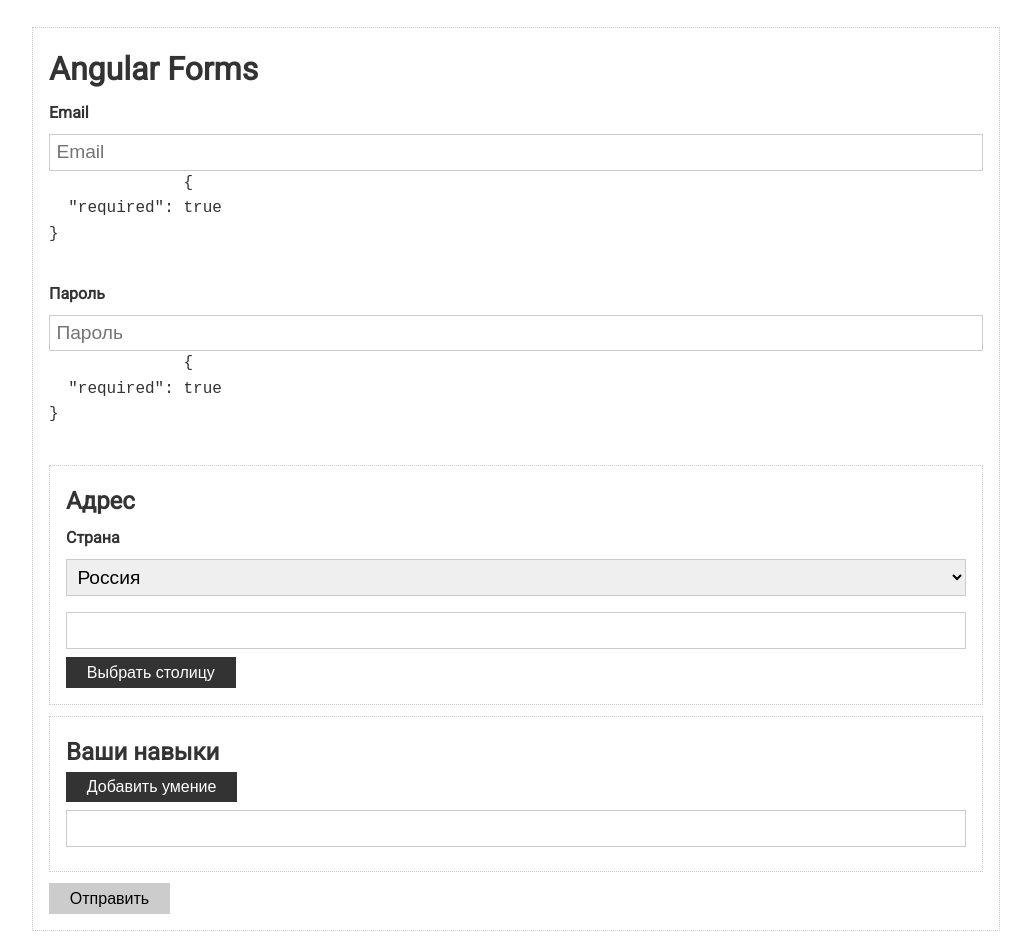
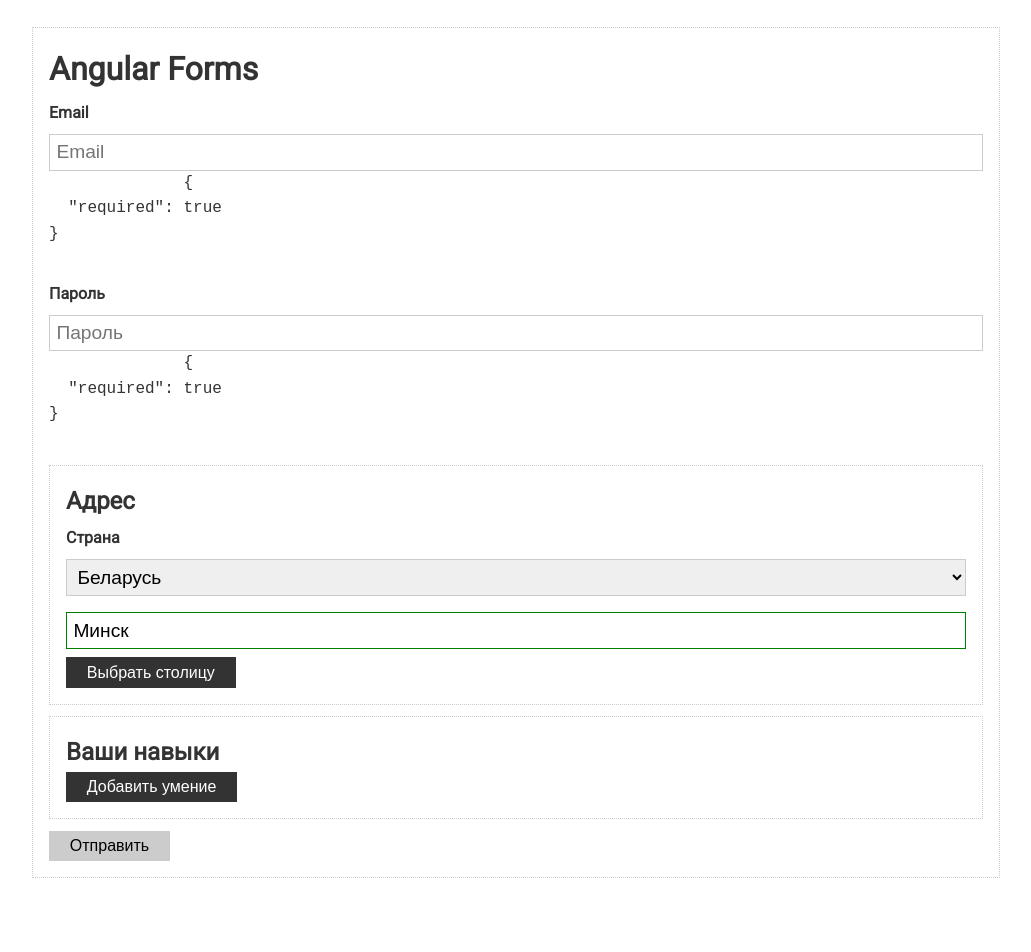
Before and after one commit to EvadS/AngularLearning, an Angular app in the folder Angular8/LearningStep/validations/validation/: page / in a window 1280 px wide. Shown: the top 952 px of the page, without its empty margins (124-1155 px from the left). After the commit the page ends 906 px from the top, so only its background shows below. Built offline with nearby package versions, Linux system fonts and the light colour scheme.

Commit message:
Learning. Form group validation and binding

```diff
--- a/Angular8/LearningStep/validations/validation/src/app/app.component.html
+++ b/Angular8/LearningStep/validations/validation/src/app/app.component.html
@@ -33,19 +33,20 @@
                     Поле не может быть пустым
                 </small>
                 <small *ngIf="form.get('password').errors.minlength">
-              Минимальная длина должна быть не менее {{form.get('password').errors.minlength.requiredLength}} символов
+                    Минимальная длина должна быть не менее {{form.get('password').errors.minlength.requiredLength}}
+                    символов
                     Сейчас длина {{form.get('password').errors.minlength.actualLength}}
                 </small>
             </div>
         </div>
 
-        <div class="card">
+        <div class="card" formGroupName="address">
             <h2>Адрес</h2>
 
             <div class="form-control">
                 <label>Страна</label>
 
-                <select>
+                <select formControlName="country">
                     <option value="ru">Россия</option>
                     <option value="ua">Украина</option>
                     <option value="by">Беларусь</option>
@@ -53,18 +54,25 @@
             </div>
 
             <div class="form-control">
-                <input type="text">
+                <input formControlName="city" type="text">
             </div>
 
-            <button class="btn" type="button">Выбрать столицу</button>
+            <button class="btn" type="button"
+                    (click)="setCapital()"
+            >
+              Выбрать столицу</button>
         </div>
 
-        <div class="card">
+        <div class="card" formGroupName="skills">
             <h2>Ваши навыки</h2>
-            <button class="btn" type="button">Добавить умение</button>
-            <div class="form-control">
-                <label></label>
-                <input type="text">
+            <button class="btn" type="button" (click)="addSkill()">Добавить умение</button>
+
+            <div
+                    class="form-control"
+                    *ngFor="let control of form.get('skills').controls; let idx = index"
+            >
+                <label>Умение {{idx + 1}}</label>
+                <input type="text" [formControlName]="idx">
             </div>
         </div>
 
--- a/Angular8/LearningStep/validations/validation/src/app/app.component.ts
+++ b/Angular8/LearningStep/validations/validation/src/app/app.component.ts
@@ -1,5 +1,5 @@
 import {Component, OnInit} from '@angular/core';
-import {FormControl, FormGroup, Validators} from '@angular/forms';
+import {FormArray, FormControl, FormGroup, Validators} from '@angular/forms';
 
 @Component({
   selector: 'app-root',
@@ -18,7 +18,12 @@
       password: new FormControl(null, [
         Validators.required,
         Validators.minLength(6)
-      ])
+      ]),
+      address: new FormGroup({
+        country: new FormControl('by'),
+        city: new FormControl('Минск', Validators.required)
+      }),
+      skills: new FormArray([])
     });
   }
 
@@ -32,4 +37,26 @@
     }
 
   }
+
+  setCapital() {
+    const cityMap = {
+      ru: 'Москва',
+      ua: 'Киев',
+      by: 'Минск'
+    }
+
+
+    const cityKey = this.form.get('address').get('country').value
+    console.log(this.form.get('address').get('country').value)
+    const city = cityMap[cityKey]
+    console.log('city: ' , city)
+
+    this.form.patchValue({address: {city}})
+  }
+
+  addSkill() {
+    const control = new FormControl('', Validators.required);
+    // (<FormArray>this.form.get('skills'))
+    (this.form.get('skills') as FormArray).push(control);
+  }
 }
```
Lines whose indentation alone changed are shown as unchanged.
